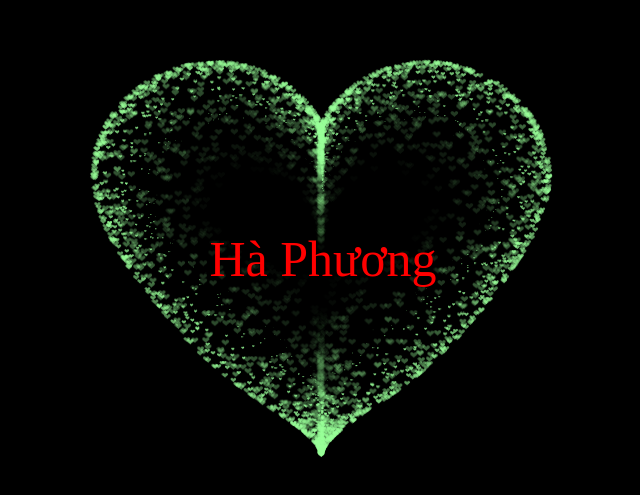
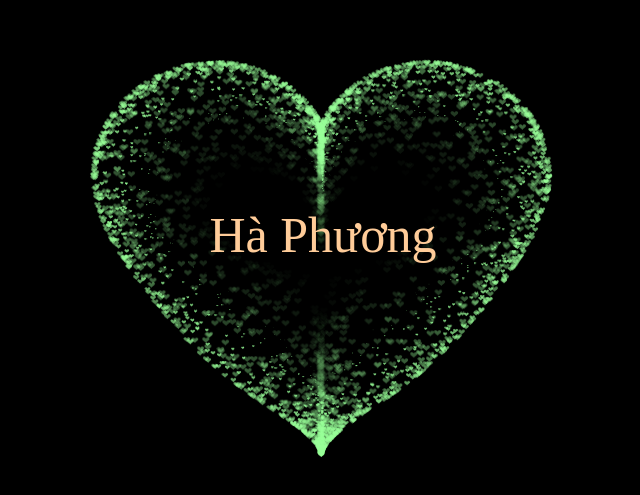
Before and after one commit to marcustrng/ForMyLove, a React (Vite) app: page / in a window 1280 px wide. Shown: the part 141-636 px from the top of the page, without its empty margins (317-957 px from the left). Built offline with nearby package versions, Linux system fonts and the light colour scheme.

Commit message:
Init a gift for my love

```diff
--- a/src/App.jsx
+++ b/src/App.jsx
@@ -2,7 +2,7 @@ import {useEffect, useState} from 'react'
 import './App.css'
 
 function App() {
-  const [textPosition, setTextPosition] = useState({x: 0, y: 0});
+  const [textPosition] = useState({x: 0, y: 0});
 
   useEffect(() => {
 
@@ -303,9 +303,9 @@ function App() {
           position: "absolute",
           fontFamily: "cursive",
           fontSize: "50px",
-          color: "red",
+          color: "#ffcc99",
           left: `calc(50% + ${textPosition.x}px)`,
-          top: `calc(50% - ${textPosition.y}px)`,
+          top: `calc(47% - ${textPosition.y}px)`,
           transform: "translate(-50%, -50%)",
           zIndex: 2
         }}>
```
